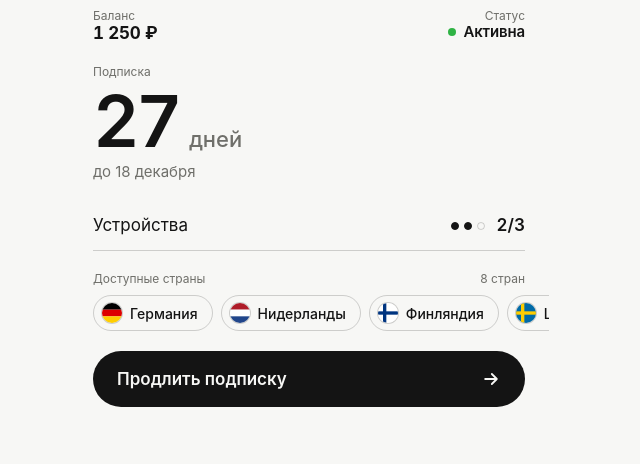
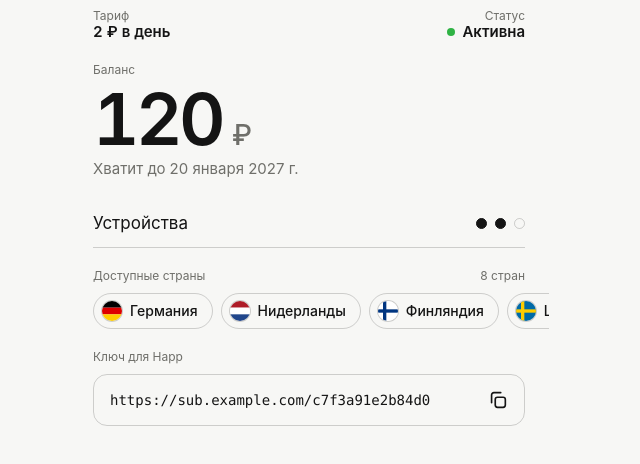
Before and after one commit to Tafor1221/stars-app, a plain HTML site: page index.html in a window 1280 px wide. Shown: the whole page, without its empty margins (331-971 px from the left). Drawn offline with Linux system fonts and the light colour scheme.

Commit message:
Add files via upload

```diff
--- a/css/style.css
+++ b/css/style.css
@@ -1,8 +1,7 @@
 /* ---------- Цвета ----------
    Фон, текст и подсказки берём из темы Telegram (--tg-theme-*), поэтому
    страница сама становится светлой или тёмной вместе с Telegram.
-   Если страница открыта в обычном браузере, работают запасные --fb-*.
-   Дизайн монохромный: главная кнопка это "текст на фоне" наоборот. */
+   Если страница открыта в обычном браузере, работают запасные --fb-*. */
 :root {
   --fb-bg: #f7f7f5;
   --fb-text: #141414;
@@ -57,12 +56,11 @@ button { touch-action: manipulation; }
 .header { display: flex; justify-content: space-between; align-items: flex-start; }
 .stat { display: grid; line-height: 1.25; }
 .stat--right { justify-items: end; }
-.stat__value { font-size: 17px; font-weight: 700; letter-spacing: -0.01em; font-variant-numeric: tabular-nums; }
-.stat__value--regular { font-size: 15px; font-weight: 600; display: inline-flex; align-items: center; gap: 7px; }
+.stat__value { display: inline-flex; align-items: center; gap: 7px; font-size: 15px; font-weight: 600; font-variant-numeric: tabular-nums; }
 .status-dot { width: 8px; height: 8px; border-radius: 50%; background: var(--ok); }
 .status-dot.is-off { background: var(--error); }
 
-/* ---------- Сколько осталось ---------- */
+/* ---------- Баланс ---------- */
 .hero { display: grid; gap: 2px; }
 .hero__row { display: flex; align-items: baseline; gap: 10px; }
 .hero__value {
@@ -72,7 +70,7 @@ button { touch-action: manipulation; }
   letter-spacing: -0.05em;
   font-variant-numeric: tabular-nums;
 }
-.hero__unit { font-size: 22px; font-weight: 500; color: var(--hint); }
+.hero__unit { font-size: 28px; font-weight: 500; color: var(--hint); }
 .hero__hint { min-height: 22px; font-size: 15px; color: var(--hint); }
 
 /* ---------- Устройства ---------- */
@@ -84,13 +82,12 @@ button { touch-action: manipulation; }
   border-bottom: 1.5px solid var(--line);
 }
 .row__label { font-size: 17px; }
-.row__value { display: flex; align-items: center; gap: 12px; font-size: 17px; font-weight: 600; font-variant-numeric: tabular-nums; }
-.dots { display: flex; gap: 5px; }
-.dots i { width: 8px; height: 8px; border-radius: 50%; border: 1.5px solid var(--line); }
+.dots { display: flex; gap: 8px; }
+.dots i { width: 11px; height: 11px; border-radius: 50%; border: 1.5px solid var(--line); }
 .dots i.is-on { background: var(--text); border-color: var(--text); }
 
 /* ---------- Страны ---------- */
-.countries { display: grid; gap: 8px; }
+.countries { display: grid; grid-template-columns: minmax(0, 1fr); gap: 8px; }
 .countries__head { display: flex; justify-content: space-between; }
 .countries__strip {
   display: flex;
@@ -117,35 +114,56 @@ button { touch-action: manipulation; }
 .flag { width: 20px; height: 20px; flex: none; border-radius: 50%; box-shadow: 0 0 0 1px var(--line); }
 .flag--code { display: grid; place-items: center; font-size: 8px; font-weight: 700; color: var(--hint); }
 
-/* ---------- Кнопка ---------- */
-.submit {
+/* ---------- Ключ для Happ ---------- */
+.key { display: grid; grid-template-columns: minmax(0, 1fr); gap: 8px; }
+.key__box {
   display: flex;
   align-items: center;
-  justify-content: space-between;
-  height: 56px;
-  padding: 0 24px;
+  gap: 8px;
+  height: 52px;
+  padding: 0 6px 0 16px;
+  border: 1.5px solid var(--line);
+  border-radius: 14px;
+}
+.key__value {
+  flex: 1;
+  min-width: 0;
+  overflow: hidden;
+  text-overflow: ellipsis;
+  white-space: nowrap;
+  font: 14px ui-monospace, SFMono-Regular, Menlo, Consolas, monospace;
+  user-select: all;
+}
+/* Кнопка без фона: только иконка */
+.key__copy {
+  display: grid;
+  place-items: center;
+  width: 40px;
+  height: 40px;
+  flex: none;
   border: 0;
-  border-radius: 28px;
-  background: var(--text);
-  color: var(--bg);
-  font: inherit;
-  font-size: 17px;
-  font-weight: 600;
+  background: transparent;
+  color: var(--text);
   cursor: pointer;
-  transition: transform 0.1s;
+  transition: opacity 0.1s;
 }
-.submit:active { transform: scale(0.98); }
+.key__copy:active { opacity: 0.5; }
+.key__copy:disabled { opacity: 0.3; cursor: default; }
+.icon { grid-area: 1 / 1; width: 22px; height: 22px; transition: opacity 0.15s, transform 0.15s; }
+.icon-check { opacity: 0; transform: scale(0.6); color: var(--ok); }
+.key__copy.is-copied .icon-copy { opacity: 0; transform: scale(0.6); }
+.key__copy.is-copied .icon-check { opacity: 1; transform: none; }
 
 /* ---------- Низкое окно (compact на маленьких экранах) ---------- */
 @media (max-height: 520px) {
   .app { gap: 14px; }
   .hero__value { font-size: clamp(44px, 15vw, 60px); }
   .row { height: 42px; }
+  .key__box { height: 48px; }
 }
 @media (max-height: 440px) {
   .app { gap: 10px; padding-top: 4px; }
   .hero__hint { min-height: 18px; }
-  .submit { height: 50px; }
 }
 
 @media (prefers-reduced-motion: reduce) {
--- a/index.html
+++ b/index.html
@@ -13,37 +13,34 @@
 <body>
   <main class="app">
 
-    <!-- Шапка: баланс и статус подписки -->
+    <!-- Шапка: тариф и статус -->
     <header class="header">
       <div class="stat">
-        <span class="caption">Баланс</span>
-        <span class="stat__value" id="balance">0 ₽</span>
+        <span class="caption">Тариф</span>
+        <span class="stat__value" id="tariff">—</span>
       </div>
       <div class="stat stat--right">
         <span class="caption">Статус</span>
-        <span class="stat__value stat__value--regular">
+        <span class="stat__value">
           <span class="status-dot" id="statusDot"></span><span id="status">—</span>
         </span>
       </div>
     </header>
 
-    <!-- Сколько осталось: дни, а в последний день часы -->
+    <!-- Баланс: главное число, под ним на сколько его хватит -->
     <section class="hero">
-      <span class="caption">Подписка</span>
+      <span class="caption">Баланс</span>
       <div class="hero__row">
-        <span class="hero__value" id="timeValue">0</span>
-        <span class="hero__unit" id="timeUnit">дней</span>
+        <span class="hero__value" id="balance">0</span>
+        <span class="hero__unit">₽</span>
       </div>
-      <span class="hero__hint" id="timeHint"></span>
+      <span class="hero__hint" id="hint"></span>
     </section>
 
-    <!-- Устройства -->
+    <!-- Устройства: закрашенные точки заняты, пустые свободны -->
     <div class="row">
       <span class="row__label">Устройства</span>
-      <span class="row__value">
-        <span class="dots" id="dots"></span>
-        <span id="devices">0/0</span>
-      </span>
+      <span class="dots" id="dots" role="img"></span>
     </div>
 
     <!-- Страны -->
@@ -55,11 +52,23 @@
       <div class="countries__strip" id="countries"></div>
     </section>
 
-    <button type="button" class="submit" id="renew">
-      <span>Продлить подписку</span>
-      <svg width="20" height="20" viewBox="0 0 24 24" fill="none" stroke="currentColor" stroke-width="2.2"
-           stroke-linecap="round" stroke-linejoin="round" aria-hidden="true"><path d="M5 12h14M13 6l6 6-6 6"/></svg>
-    </button>
+    <!-- Ключ для Happ: ссылка и кнопка "копировать" -->
+    <section class="key">
+      <span class="caption">Ключ для Happ</span>
+      <div class="key__box">
+        <span class="key__value" id="keyValue">—</span>
+        <button type="button" class="key__copy" id="copy" aria-label="Скопировать ключ">
+          <svg class="icon icon-copy" viewBox="0 0 24 24" fill="none" stroke="currentColor" stroke-width="1.8"
+               stroke-linecap="round" stroke-linejoin="round" aria-hidden="true">
+            <rect x="9" y="9" width="11" height="11" rx="2.5"/><path d="M5 15V6.5A2.5 2.5 0 0 1 7.5 4H15"/>
+          </svg>
+          <svg class="icon icon-check" viewBox="0 0 24 24" fill="none" stroke="currentColor" stroke-width="2.2"
+               stroke-linecap="round" stroke-linejoin="round" aria-hidden="true">
+            <path d="M5 12.5l4.5 4.5L19 7.5"/>
+          </svg>
+        </button>
+      </div>
+    </section>
 
   </main>
 
--- a/js/account.js
+++ b/js/account.js
@@ -1,32 +1,30 @@
 import { CONFIG } from './config.js';
 
-// Данные подписки. Бот открывает Mini App со ссылкой такого вида:
-//   .../index.html?balance=1250&expires=1797000000&devices=2&max=3&countries=de,nl,fi
+// Данные пользователя. Бот открывает Mini App со ссылкой такого вида:
+//   .../index.html?balance=120&devices=2&max=3&countries=de,nl,fi&key=https%3A%2F%2Fsub.site%2Fabc
 //   balance   баланс в рублях
-//   expires   когда кончается подписка, unix-время в секундах
 //   devices   сколько устройств подключено,  max  сколько разрешено
 //   countries коды стран через запятую
+//   key       ключ или ссылка для Happ (в ссылке его нужно закодировать, encodeURIComponent)
 // Важно: это только для показа. Реальные проверки всегда делает сервер.
 
-const DAY = 24 * 60 * 60 * 1000;
-
 const DEMO_ACCOUNT = {
-  balance: 1250,
-  expires: Date.now() + 27 * DAY + 6 * 60 * 60 * 1000,
+  balance: 120,
   devices: 2,
   maxDevices: 3,
   countries: ['de', 'nl', 'fi', 'se', 'fr', 'pl', 'jp', 'us'],
+  key: 'https://sub.example.com/c7f3a91e2b84d0',
 };
 
 export function loadAccount() {
   const query = new URLSearchParams(location.search);
-  if (CONFIG.demo && !query.has('expires')) return DEMO_ACCOUNT;
+  if (CONFIG.demo && !query.has('balance')) return DEMO_ACCOUNT;
 
   return {
     balance: Number(query.get('balance')) || 0,
-    expires: (Number(query.get('expires')) || 0) * 1000,
     devices: parseInt(query.get('devices'), 10) || 0,
     maxDevices: parseInt(query.get('max'), 10) || 0,
     countries: (query.get('countries') || '').toLowerCase().split(',').filter((c) => /^[a-z]{2}$/.test(c)),
+    key: query.get('key') || '',
   };
 }
--- a/js/app.js
+++ b/js/app.js
@@ -1,25 +1,24 @@
 import { CONFIG } from './config.js';
 import { loadAccount } from './account.js';
 import { describeCountry } from './countries.js';
-import { initTelegram, haptic, sendToBot } from './telegram.js';
+import { copyText } from './clipboard.js';
+import { initTelegram, haptic } from './telegram.js';
 
 const $ = (id) => document.getElementById(id);
 const el = {
-  balance: $('balance'),
+  tariff: $('tariff'),
   status: $('status'),
   statusDot: $('statusDot'),
-  timeValue: $('timeValue'),
-  timeUnit: $('timeUnit'),
-  timeHint: $('timeHint'),
+  balance: $('balance'),
+  hint: $('hint'),
   dots: $('dots'),
-  devices: $('devices'),
   countries: $('countries'),
   countriesCount: $('countriesCount'),
-  renew: $('renew'),
+  keyValue: $('keyValue'),
+  copy: $('copy'),
 };
 
-const MINUTE = 60 * 1000;
-const HOUR = 60 * MINUTE;
+const HOUR = 60 * 60 * 1000;
 const DAY = 24 * HOUR;
 
 const account = loadAccount();
@@ -28,7 +27,7 @@ const account = loadAccount();
 const formatNumber = (n) => n.toLocaleString('ru-RU');
 const formatMoney = (n) => `${formatNumber(Math.round(n * 100) / 100)} ${CONFIG.currency}`;
 
-// Склонение: plural(5, ['день', 'дня', 'дней']) -> 'дней'
+// Склонение: plural(5, ['страна', 'страны', 'стран']) -> 'стран'
 function plural(n, [one, few, many]) {
   const last = n % 10;
   const lastTwo = n % 100;
@@ -37,49 +36,44 @@ function plural(n, [one, few, many]) {
   return many;
 }
 
-// ---------- Сколько осталось ----------
-// Дни, если их хотя бы один. Иначе часы, а в самом конце минуты.
-function describeTimeLeft(expires) {
-  const left = expires - Date.now();
-  if (!expires || left <= 0) {
-    return { value: 0, unit: 'дней', hint: 'Подписка закончилась', active: false };
+// ---------- На сколько хватит баланса ----------
+// Считаем по цене дня. Если хватает меньше суток, показываем время.
+function describeRunway(balance) {
+  if (balance <= 0) return 'Пополните баланс, чтобы подключиться';
+
+  const endsAt = new Date(Date.now() + (balance / CONFIG.dailyPrice) * DAY);
+
+  if (endsAt - Date.now() >= DAY) {
+    const sameYear = endsAt.getFullYear() === new Date().getFullYear();
+    const date = endsAt.toLocaleDateString('ru-RU', {
+      day: 'numeric',
+      month: 'long',
+      ...(sameYear ? {} : { year: 'numeric' }),
+    });
+    return `Хватит до ${date}`;
   }
 
-  const days = Math.floor(left / DAY);
-  if (days > 0) {
-    const date = new Date(expires).toLocaleDateString('ru-RU', { day: 'numeric', month: 'long' });
-    return { value: days, unit: plural(days, ['день', 'дня', 'дней']), hint: `до ${date}`, active: true };
-  }
-
-  const time = new Date(expires).toLocaleTimeString('ru-RU', { hour: '2-digit', minute: '2-digit' });
-  const hours = Math.floor(left / HOUR);
-  if (hours > 0) {
-    return { value: hours, unit: plural(hours, ['час', 'часа', 'часов']), hint: `сегодня до ${time}`, active: true };
-  }
-
-  const minutes = Math.max(1, Math.floor(left / MINUTE));
-  return { value: minutes, unit: plural(minutes, ['минута', 'минуты', 'минут']), hint: `сегодня до ${time}`, active: true };
+  const time = endsAt.toLocaleTimeString('ru-RU', { hour: '2-digit', minute: '2-digit' });
+  const isToday = endsAt.toDateString() === new Date().toDateString();
+  return `Хватит до ${time} ${isToday ? 'сегодня' : 'завтра'}`;
 }
 
 // ---------- Отрисовка ----------
-function renderTime() {
-  const time = describeTimeLeft(account.expires);
-  el.timeValue.textContent = time.value;
-  el.timeUnit.textContent = time.unit;
-  el.timeHint.textContent = time.hint;
-  el.status.textContent = time.active ? 'Активна' : 'Истекла';
-  el.statusDot.classList.toggle('is-off', !time.active);
+function renderBalance() {
+  const active = account.balance > 0;
+  el.tariff.textContent = `${formatMoney(CONFIG.dailyPrice)} в день`;
+  el.balance.textContent = formatNumber(Math.round(account.balance * 100) / 100);
+  el.hint.textContent = describeRunway(account.balance);
+  el.status.textContent = active ? 'Активна' : 'Неактивна';
+  el.statusDot.classList.toggle('is-off', !active);
 }
 
 function renderDevices() {
-  const { devices, maxDevices } = account;
-  el.devices.textContent = `${devices}/${maxDevices}`;
-
-  el.dots.replaceChildren();
-  if (maxDevices > CONFIG.maxDeviceDots) return; // слишком много, остаётся только число
-  for (let i = 0; i < maxDevices; i++) {
+  const total = Math.min(account.maxDevices, CONFIG.maxDeviceDots);
+  el.dots.setAttribute('aria-label', `Подключено ${account.devices} из ${account.maxDevices}`);
+  for (let i = 0; i < total; i++) {
     const dot = document.createElement('i');
-    dot.classList.toggle('is-on', i < devices);
+    dot.classList.toggle('is-on', i < account.devices);
     el.dots.append(dot);
   }
 }
@@ -92,22 +86,40 @@ function renderCountries() {
     const { name, html } = describeCountry(code);
     const chip = document.createElement('span');
     chip.className = 'country';
-    chip.innerHTML = html;          // html здесь только наш svg из countries.js
-    chip.append(name);              // название вставляем как текст
+    chip.innerHTML = html;  // html здесь только наш svg из countries.js
+    chip.append(name);      // название вставляем как текст
     el.countries.append(chip);
   }
 }
 
-// ---------- Действия ----------
-el.renew.addEventListener('click', () => {
-  haptic('medium');
-  sendToBot({ action: 'renew' }); // бот получит это и пришлёт варианты оплаты
+function renderKey() {
+  if (!account.key) {
+    el.keyValue.textContent = 'Ключ пока не выдан';
+    el.copy.disabled = true;
+    return;
+  }
+  el.keyValue.textContent = account.key;
+}
+
+// ---------- Копирование ключа ----------
+let copiedTimer;
+el.copy.addEventListener('click', async () => {
+  const ok = await copyText(account.key);
+  if (!ok) {
+    // не получилось: выделяем текст, чтобы можно было скопировать вручную
+    window.getSelection().selectAllChildren(el.keyValue);
+    haptic('error');
+    return;
+  }
+  haptic('success');
+  el.copy.classList.add('is-copied');
+  clearTimeout(copiedTimer);
+  copiedTimer = setTimeout(() => el.copy.classList.remove('is-copied'), 1500);
 });
 
 // ---------- Запуск ----------
 initTelegram();
-el.balance.textContent = formatMoney(account.balance);
-renderTime();
+renderBalance();
 renderDevices();
 renderCountries();
-setInterval(renderTime, MINUTE); // обновляем остаток, пока приложение открыто
+renderKey();
--- /dev/null
+++ b/js/clipboard.js
@@ -0,0 +1,23 @@
+// Копирование текста. Внутри Telegram современный способ иногда запрещён,
+// поэтому есть запасной через временное поле.
+export async function copyText(text) {
+  try {
+    await navigator.clipboard.writeText(text);
+    return true;
+  } catch {
+    // идём дальше
+  }
+
+  const area = document.createElement('textarea');
+  area.value = text;
+  area.setAttribute('readonly', '');
+  area.style.cssText = 'position:fixed;opacity:0;top:0;left:0';
+  document.body.append(area);
+  area.select();
+  area.setSelectionRange(0, text.length);
+
+  let ok = false;
+  try { ok = document.execCommand('copy'); } catch { /* не вышло */ }
+  area.remove();
+  return ok;
+}
--- a/js/config.js
+++ b/js/config.js
@@ -4,5 +4,6 @@ export const CONFIG = {
   // Когда подключишь бота, поставь false.
   demo: true,
   currency: '₽',
-  maxDeviceDots: 8, // сколько точек рисовать у счётчика устройств
+  dailyPrice: 2,     // сколько стоит один день, ₽
+  maxDeviceDots: 12, // больше точек не рисуем
 };
```
Also changed, not shown: js/telegram.js (+5 -13 lines).
